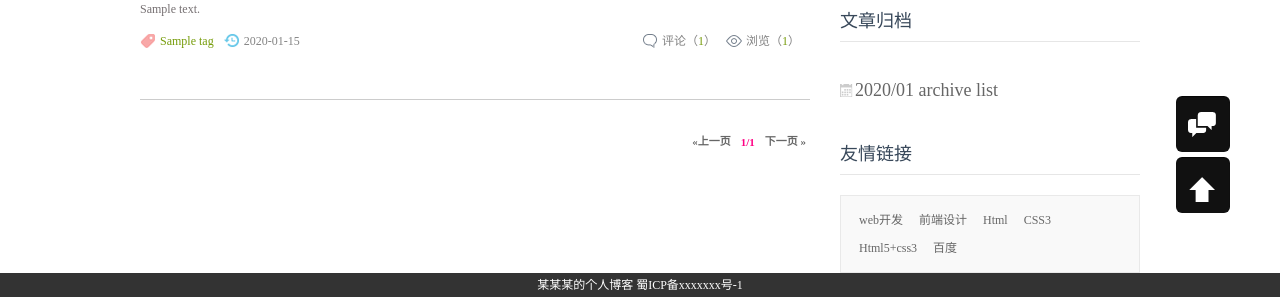
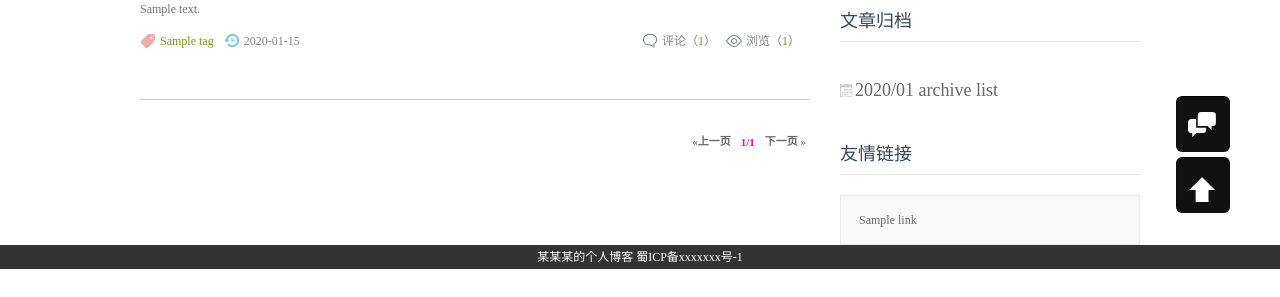
Before and after one commit to yuanlunchuan/blog-project, a Django app: page / in a window 1280 px wide. Shown: the part 572-869 px from the top of the page. After the commit the page ends 841 px from the top, so only its background shows below. Run offline with Django 3.2, Linux system fonts and the light colour scheme; tables that the repository leaves empty hold one stand-in row (values such as "Sample post"); grey boxes marked "Sample" are stand-in pictures.

Commit message:
1, Add links.

```diff
--- a/blog/admin.py
+++ b/blog/admin.py
@@ -28,10 +28,13 @@ class CommentAdmin(admin.ModelAdmin):
 class AdAdmin(admin.ModelAdmin):
     list_display = ('description', 'date_publish', )
 
+class LinkAdmin(admin.ModelAdmin):
+    list_display = ('title', 'description',)
+
 admin.site.register(User)
 admin.site.register(Tag)
 admin.site.register(Article, ArticleAdmin)
 admin.site.register(Category)
 admin.site.register(Comment, CommentAdmin)
-admin.site.register(Links)
+admin.site.register(Links, LinkAdmin)
 admin.site.register(Ad, AdAdmin)
--- a/blog/views.py
+++ b/blog/views.py
@@ -11,6 +11,7 @@ from blog.forms import *
 logger = logging.getLogger('blog.views')
 
 def global_setting(request):
+    links = Links.objects.all()
     category_list = Category.objects.all()
     ads = Ad.objects.all()
     tags = Tag.objects.all()
--- a/templates/base.html
+++ b/templates/base.html
@@ -119,12 +119,9 @@
     <div class="links">
       <h3>友情链接</h3>
       <ul>
-        <li><a href="/">web开发</a></li>
-        <li><a href="/">前端设计</a></li>
-        <li><a href="/">Html</a></li>
-        <li><a href="/">CSS3</a></li>
-        <li><a href="/">Html5+css3</a></li>
-        <li><a href="/">百度</a></li>
+        {% for link in links %}
+          <li><a href="{{ link.callback_url }}">{{ link.title }}</a></li>
+        {% endfor %}
       </ul>
     </div>
   </div>
```
